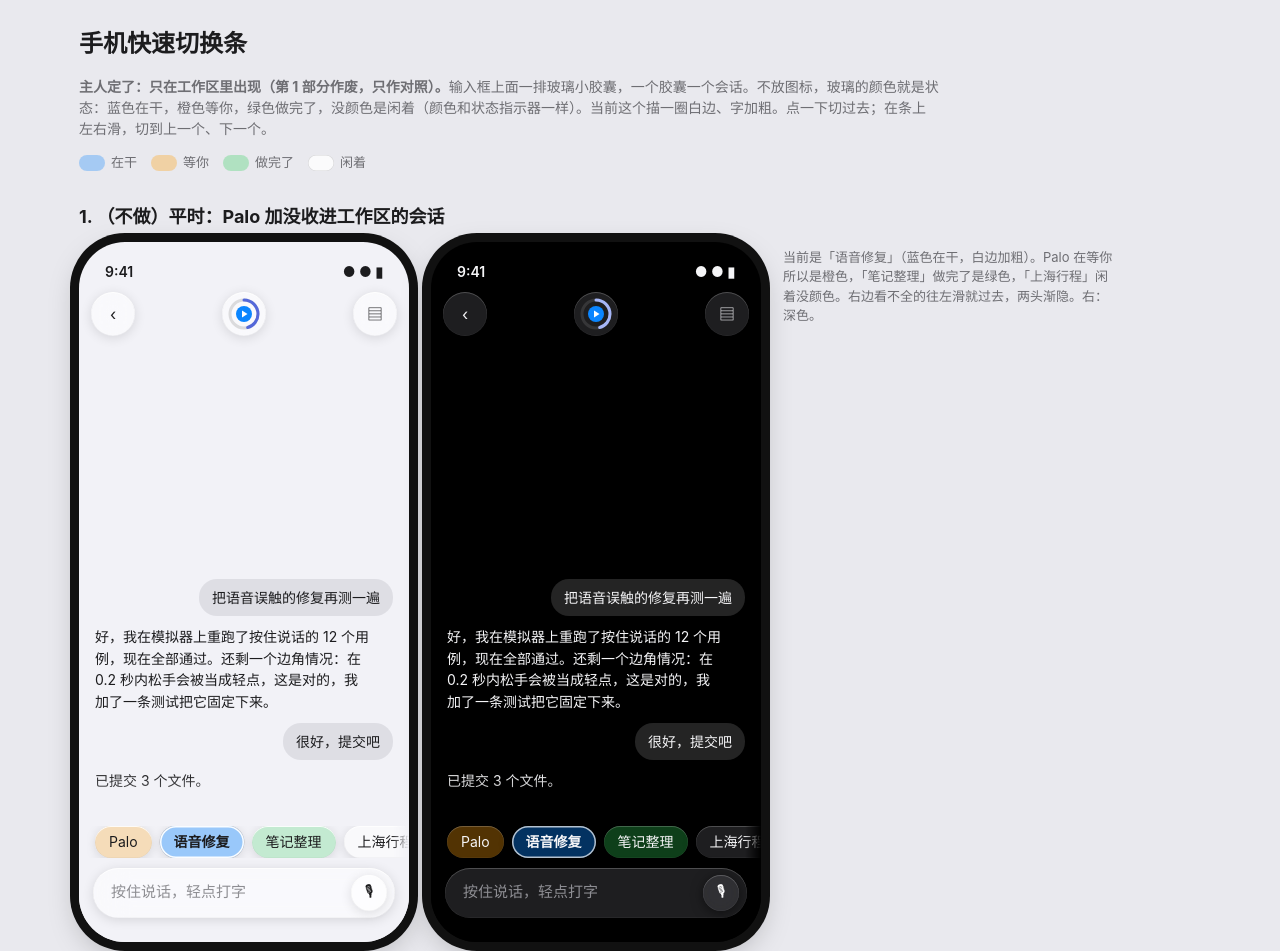
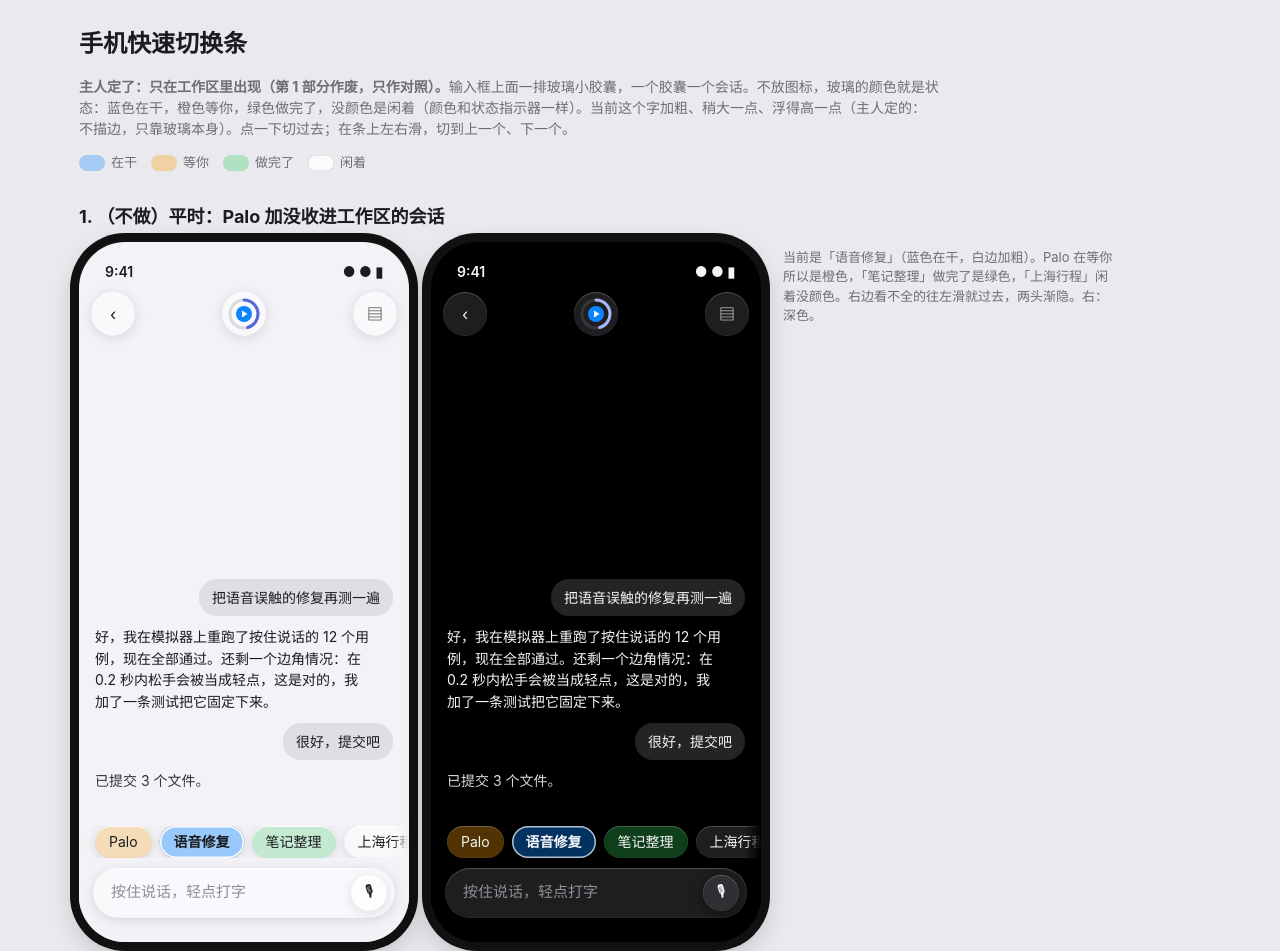
Before and after one commit to NovaShang/palo-ally, a plain HTML site: page docs/workbench-design/quick-switch.html in a window 1280 px wide. Shown: the top 951 px of the page. Drawn offline with Linux system fonts and the light colour scheme.

Commit message:
The quick-switch mock says the current chip stands out by its glass alone, as decided
Co-Authored-By: Claude Opus 5.5 (1M context) <noreply@anthropic.com>

```diff
--- a/docs/workbench-design/quick-switch.html
+++ b/docs/workbench-design/quick-switch.html
@@ -51,7 +51,7 @@ h1{font-size:24px;margin:6px 0}h2{font-size:18px;margin:30px 0 6px}
 .sw{width:26px;height:16px;border-radius:8px;display:inline-block}
 </style></head><body><main>
 <h1>手机快速切换条</h1>
-<p class="sub"><b>主人定了：只在工作区里出现（第 1 部分作废，只作对照）。</b>输入框上面一排玻璃小胶囊，一个胶囊一个会话。不放图标，玻璃的颜色就是状态：蓝色在干，橙色等你，绿色做完了，没颜色是闲着（颜色和状态指示器一样）。当前这个描一圈白边、字加粗。点一下切过去；在条上左右滑，切到上一个、下一个。</p>
+<p class="sub"><b>主人定了：只在工作区里出现（第 1 部分作废，只作对照）。</b>输入框上面一排玻璃小胶囊，一个胶囊一个会话。不放图标，玻璃的颜色就是状态：蓝色在干，橙色等你，绿色做完了，没颜色是闲着（颜色和状态指示器一样）。当前这个字加粗、稍大一点、浮得高一点（主人定的：不描边，只靠玻璃本身）。点一下切过去；在条上左右滑，切到上一个、下一个。</p>
 <div class="legend"><span><i class="sw" style="background:rgba(10,133,255,.3)"></i>在干</span><span><i class="sw" style="background:rgba(255,159,10,.32)"></i>等你</span><span><i class="sw" style="background:rgba(48,209,88,.3)"></i>做完了</span><span><i class="sw" style="background:rgba(255,255,255,.8);box-shadow:inset 0 0 0 .5px rgba(0,0,0,.15)"></i>闲着</span></div>
 <h2>1. （不做）平时：Palo 加没收进工作区的会话</h2><div class="shots" id="a"></div>
 <h2>2. 在工作区里：只列这个工作区的会话</h2><div class="shots" id="b"></div>
```
